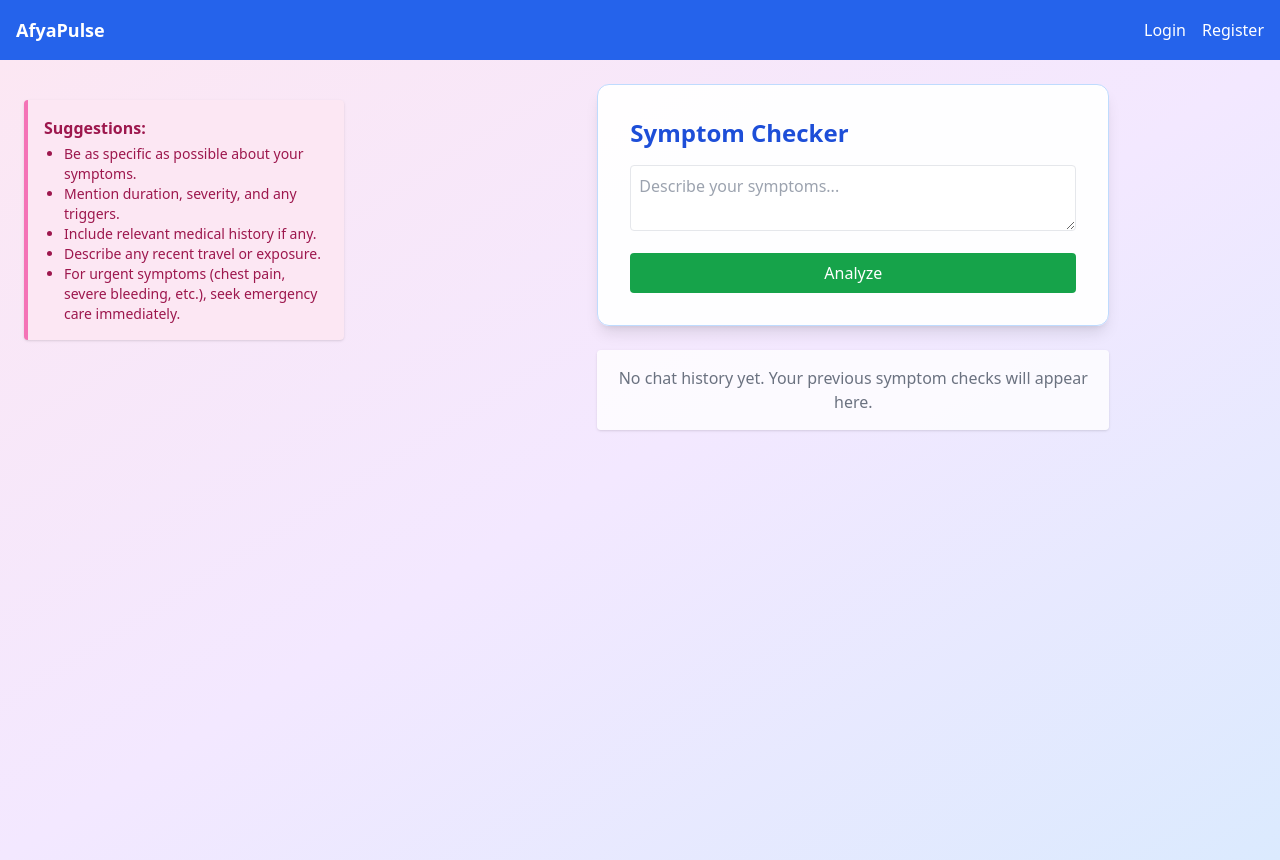
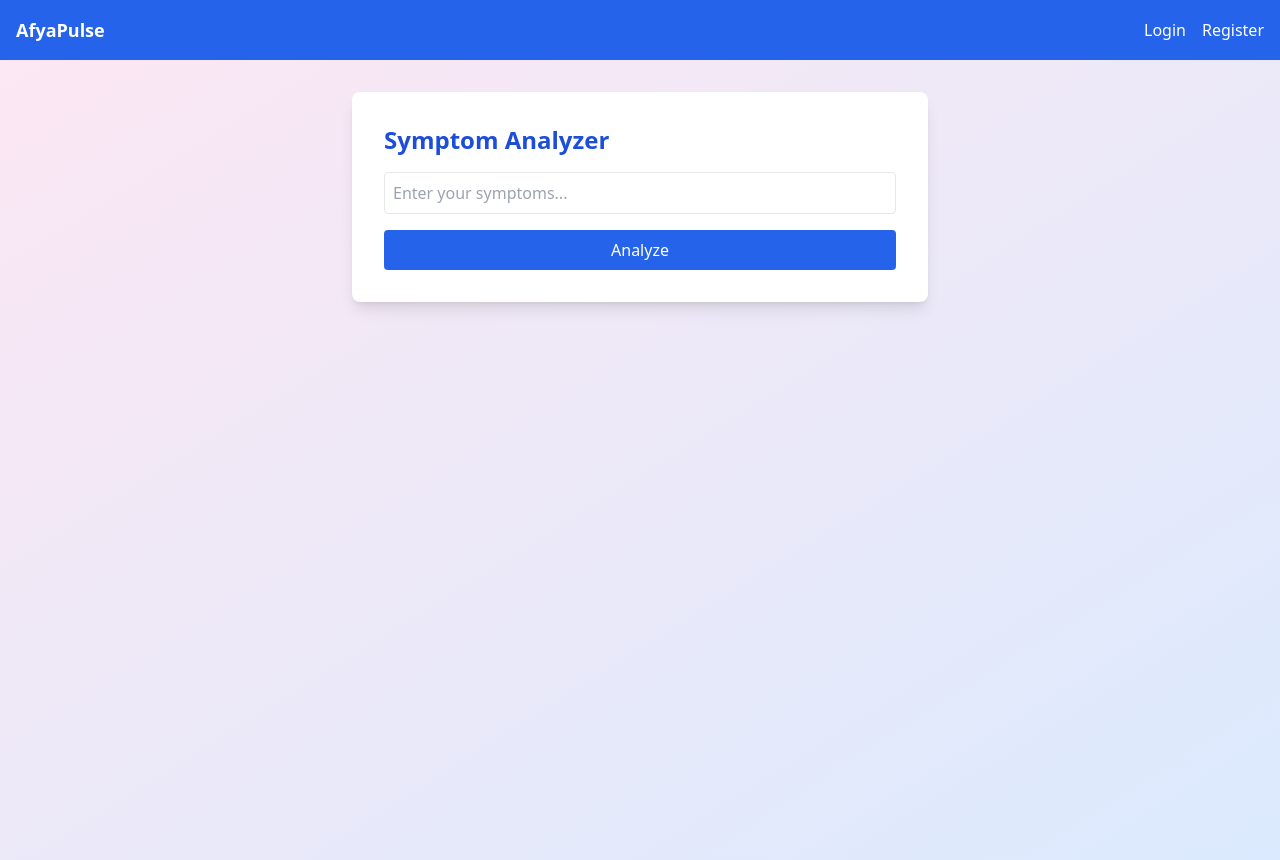
Before and after one commit to jbestcodes/Afyapulse, a React (Create React App) app in the folder frontend/: page / in a window 1280 px wide. Built offline with nearby package versions, Linux system fonts and the light colour scheme; no server answers.

Commit message:
feat: Enhance SymptomChecker with user login state and chat history management

```diff
--- /dev/null
+++ b/frontend/src/pages/Home.js
@@ -0,0 +1,17 @@
+import React from 'react';
+
+export default function Home() {
+  return (
+    <div className="flex flex-col items-center justify-center min-h-screen bg-gradient-to-br from-pink-100 to-blue-100">
+      <div className="max-w-xl w-full bg-white rounded-lg shadow-lg p-8 mt-10">
+        <h1 className="text-3xl font-bold mb-4 text-blue-700">Welcome to AfyaPulse</h1>
+        <p className="mb-6 text-gray-700">
+          AfyaPulse is your AI-powered health companion for Kenya. Analyze your symptoms, get possible conditions, receive first aid suggestions, and unlock detailed reports. Your health, your pulse, your peace of mind.
+        </p>
+        <a href="/symptom-checker" className="bg-blue-600 text-white px-4 py-2 rounded hover:bg-blue-700">
+          Start Symptom Analysis
+        </a>
+      </div>
+    </div>
+  );
+}
--- a/frontend/src/pages/SymptomChecker.js
+++ b/frontend/src/pages/SymptomChecker.js
@@ -1,5 +1,4 @@
-
-import React, { useState } from 'react';
+import React, { useState, useEffect } from 'react';
 import api from '../utils/api';
 import { useNavigate } from 'react-router-dom';
 import UserGreeting from '../components/UserGreeting';
@@ -9,21 +8,32 @@ import ChatHistory from '../components/ChatHistory';
 
 export default function SymptomChecker() {
   const [symptoms, setSymptoms] = useState('');
-  const [aiResult, setAiResult] = useState('');
-  const [reportId, setReportId] = useState('');
-  const [firstAid, setFirstAid] = useState('');
+  const [result, setResult] = useState(null);
+  const [chatHistory, setChatHistory] = useState([]);
+  const [suggestions, setSuggestions] = useState([
+    "Describe your symptoms in detail.",
+    "E.g. 'headache and fever', 'stomach pain', 'cough and sore throat'."
+  ]);
+  const [isLoggedIn, setIsLoggedIn] = useState(false);
   const [error, setError] = useState('');
-  const [history, setHistory] = useState([]);
   const navigate = useNavigate();
+
+  useEffect(() => {
+    setIsLoggedIn(!!localStorage.getItem('token'));
+    // Optionally fetch chat history from backend if logged in
+  }, []);
 
   const handleAnalyze = async (e) => {
     e.preventDefault();
+    if (!symptoms.trim()) return;
     try {
       const res = await api.post('/api/symptom/analyze', { symptoms });
-      setAiResult(res.data.aiResult);
-      setFirstAid(res.data.firstAid);
-      setReportId(res.data.reportId);
-      setHistory(prev => [symptoms, ...prev]);
+      setResult(res.data);
+      setChatHistory(prev => [
+        ...prev,
+        { symptoms, result: res.data }
+      ]);
+      setSymptoms('');
     } catch (err) {
       setError('Analysis failed. Please try again.');
     }
@@ -44,47 +54,47 @@ export default function SymptomChecker() {
   };
 
   const handleDeleteHistory = (idx) => {
-    if (idx === 'all') setHistory([]);
-    else setHistory(prev => prev.filter((_, i) => i !== idx));
+    if (idx === 'all') setChatHistory([]);
+    else setChatHistory(prev => prev.filter((_, i) => i !== idx));
   };
 
   return (
-    <div className="min-h-screen flex flex-col md:flex-row bg-gradient-to-br from-pink-100 via-purple-100 to-blue-100">
-      {/* Left column: Greeting and Suggestions */}
-      <div className="md:w-1/3 flex flex-col items-start p-6">
-        <div className="mb-4"><UserGreeting /></div>
-        <Suggestions />
-      </div>
-      {/* Main column: Symptom Checker and Chat History */}
-      <div className="flex-1 flex flex-col items-center justify-start p-6">
-        <div className="flex flex-col items-center w-full max-w-lg">
-          <form onSubmit={handleAnalyze} className="bg-white bg-opacity-95 p-8 rounded-xl shadow-lg border border-blue-200 w-full">
-            <h2 className="text-2xl font-bold mb-4 text-blue-700">Symptom Checker</h2>
-            {error && <div className="text-red-500 mb-2">{error}</div>}
-            <textarea placeholder="Describe your symptoms..." value={symptoms} onChange={e => setSymptoms(e.target.value)} className="mb-2 w-full p-2 border rounded focus:outline-none focus:ring-2 focus:ring-blue-200" required />
-            <button type="submit" className="w-full bg-green-600 hover:bg-green-700 text-white p-2 rounded mt-2 transition">Analyze</button>
-          </form>
-          {aiResult && (
-            <div className="mt-4 bg-blue-50 bg-opacity-95 p-4 rounded shadow w-full border border-blue-200">
-              <div className="font-semibold">AI Result:</div>
-              <div>{aiResult}</div>
-              {firstAid && (
-                <div className="mt-2 text-green-700"><b>First Aid Suggestion:</b> {firstAid}</div>
-              )}
-              <button onClick={handlePay} className="mt-4 w-full bg-yellow-500 hover:bg-yellow-600 text-white p-2 rounded transition">Pay via M-Pesa for Detailed Report</button>
-            </div>
-          )}
-          <div className="w-full">
-            {history.length === 0 ? (
-              <div className="bg-white bg-opacity-80 rounded shadow p-4 mt-6 w-full text-center text-gray-500">
-                No chat history yet. Your previous symptom checks will appear here.
-              </div>
+    <div className="flex flex-col items-center min-h-screen bg-gradient-to-br from-pink-100 to-blue-100 pt-8">
+      <div className="w-full max-w-xl bg-white rounded-lg shadow-lg p-8 mb-6">
+        <h2 className="text-2xl font-bold mb-4 text-blue-700">Symptom Analyzer</h2>
+        {error && <div className="text-red-500 mb-2">{error}</div>}
+        <form onSubmit={handleAnalyze}>
+          <input
+            type="text"
+            value={symptoms}
+            onChange={e => setSymptoms(e.target.value)}
+            placeholder="Enter your symptoms..."
+            className="w-full p-2 border rounded mb-4"
+          />
+          <button
+            type="submit"
+            className="w-full bg-blue-600 text-white p-2 rounded hover:bg-blue-700"
+          >
+            Analyze
+          </button>
+        </form>
+        {result && (
+          <div className="mt-4 p-4 bg-blue-50 rounded">
+            {result.error ? (
+              <span className="text-red-500">{result.error}</span>
             ) : (
-              <ChatHistory history={history} onDelete={handleDeleteHistory} />
+              <>
+                <div className="font-semibold text-blue-800">Possible Condition: {result.aiResult}</div>
+                <div className="text-green-700">First Aid: {result.firstAid}</div>
+                <button onClick={handlePay} className="mt-4 w-full bg-yellow-500 hover:bg-yellow-600 text-white p-2 rounded transition">Pay via M-Pesa for Detailed Report</button>
+              </>
             )}
           </div>
-        </div>
+        )}
       </div>
+      {isLoggedIn && <UserGreeting />}
+      {isLoggedIn && <Suggestions suggestions={suggestions} />}
+      {isLoggedIn && <ChatHistory chatHistory={chatHistory} onDelete={handleDeleteHistory} />}
     </div>
   );
 }
```
